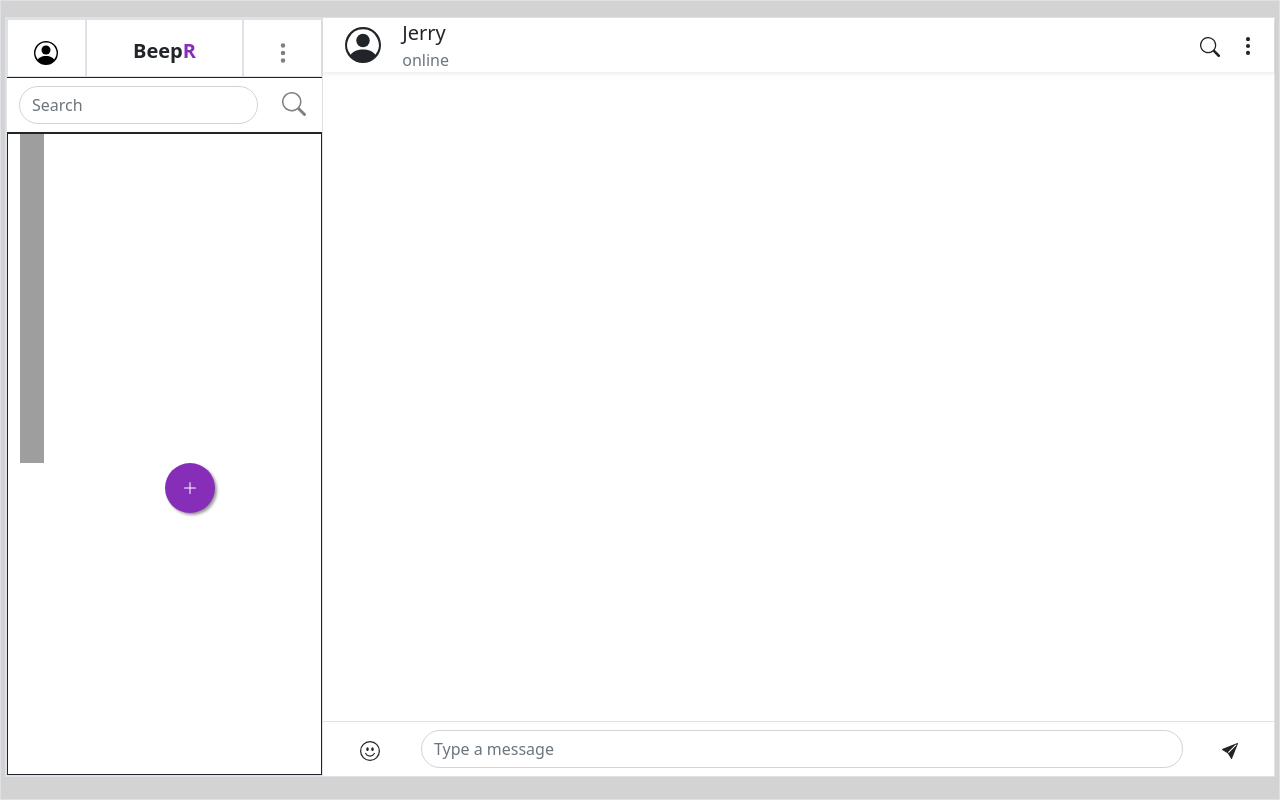
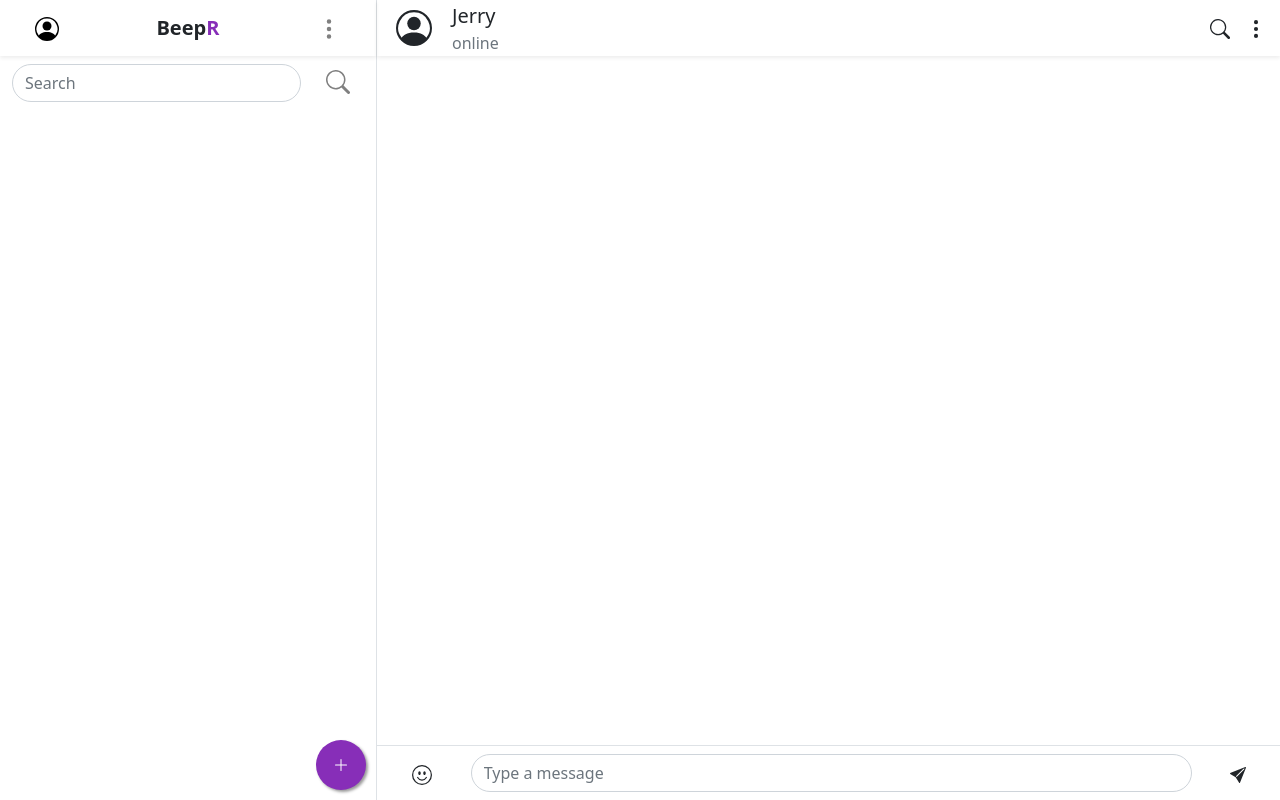
Before and after one commit to sirKay1010/Final_Project-Beepr, a Flask app: page /chat_page in a window 1280 px wide. Run offline with Flask 2, Linux system fonts and the light colour scheme; some libraries are stand-ins or nearby versions; grey boxes are pictures that could not be loaded.

Commit message:
addd final front-end touches to version 1 of chat_page.html

```diff
--- a/static/chat_page.css
+++ b/static/chat_page.css
@@ -64,23 +64,24 @@
     border-radius: 50%;
 }
 
+/* Left panel section */
+.left-panel-section {
+    display: flex;
+    flex-direction: column;
+    flex: 0.40;
+}
+
+.left-panel-chat-section {
+    flex: 1;
+    position: relative;
+    /* overflow-y: scroll; */
+}
 
 /* positioning for the add chat button */
-/* .float {
-    position: fixed;
-    width: 60px;
-    height: 60px;
-    bottom: 40px;
-    left: 400px;
-    background-color: #872eb8;
-    color: #872eb8;
-    border-radius: 50px;
-    text-align: center;
-    box-shadow: 2px 2px 3px #999;
-} */
-
 .float {
-    position: fixed;
+    position: absolute;
+    bottom: 10px;
+    right: 10px;
     width: 50px;
     height: 50px;
     background-color: #872eb8;
--- a/static/styles.css
+++ b/static/styles.css
@@ -6,23 +6,8 @@
 
 .app-body {
     background-color: #ffffff;
-    height: 95vh;
+    height: 100vh;
 }
-
-/* Left panel section */
-.left-panel-section {
-    display: flex;
-    flex-direction: column;
-    /* flex: 0.35; */
-}
-
-
-.left-panel-chat-section {
-    flex: 1;
-    position: relative;
-    overflow-y: scroll;
-}
-
 
 /* change all form focus color to match theme of the app */
 .form-control:focus {
--- a/templates/chat_page.html
+++ b/templates/chat_page.html
@@ -27,17 +27,17 @@ GENERAL TODO:
 <!-- NOTE: ALL the text in white and the borders is just to show the schematic, DELETE once no longer needed! -->
 
 <!-- Main Page Container -->
-<div class="container-fluid p-3 text-center border main-body">
+<div class="container-fluid text-center main-body">
     <!-- Row Containing Left Panel and Main Chat Sections-->
-    <div class="row border app-body">
+    <div class="row app-body">
 
         <!-- Left Panel Section -->
-        <div class="col-3 left-panel-section border">
+        <div class="col-3 left-panel-section border-end border-end-secondary">
             <!-- Profile/Logo/hamburger menu -->
-            <div class="row border-bottom border-dark">
+            <div class="row shadow-sm align-items-center" style="height: 3.5rem;">
 
                 <!-- Profile settings (DP)-->
-                <div class="col-lg-3 border pt-3 pb-2">
+                <div class="col-3">
                     <button class="reset-btn gray-hover-highlight-btn" type="button" data-bs-toggle="offcanvas"
                         data-bs-target="#profile_section" aria-controls="profile_section">
                         <span>
@@ -68,12 +68,12 @@ GENERAL TODO:
                 </div>
 
                 <!-- Logo section -->
-                <div class="col-lg-6 fs-5 fw-bolder border pt-3 pb-2">
+                <div class="col-6 fs-5 fw-bolder">
                     Beep<span style="color:#872eb8">R</span>
                 </div>
 
                 <!-- Vertical 3 dots Menu anchor -->
-                <div class="col-lg-3 border pt-3 pb-2">
+                <div class="col-3">
                     <div class="dropstart">
                         <button class="reset-btn gray-hover-highlight-btn" type="button" id="settings-dropdown"
                             data-bs-toggle="dropdown" aria-expanded="false">
@@ -97,7 +97,7 @@ GENERAL TODO:
                 </div>
             </div>
             <!-- Left Panel Search bar -->
-            <div class="row py-2 border-bottom border-dark">
+            <div class="row py-2">
                 <div class="container-fluid">
                     <div class="row">
                         <!-- <form class=""> -->
@@ -117,8 +117,8 @@ GENERAL TODO:
                 </div>
             </div>
             <!--Left Panel Friends Chat section -->
-            <div class="row left-panel-chat-section border border-dark">
-                <img src="https://avatars.dicebear.com/api/human/123.svg" style="width: 48px;">
+            <div class="row left-panel-chat-section">
+                <!-- <img src="https://avatars.dicebear.com/api/human/123.svg" style="width: 48px;"> -->
 
                 <!-- Left Panel New chat bubble setion -->
                 <!-- <div class="border border-dark"> -->
@@ -230,6 +230,7 @@ GENERAL TODO:
                                 <!-- <div class="mb-3">
                                     <input autocomplete="off" autofocus class="form-control mx-auto w-auto"
                                         id="phone_number" name="phone_number" placeholder="phone number" type="text">
+
                                     </div> -->
                                 <button class="submit-btn mx-auto my-1 w-auto btn text-white" type="submit">
                                     <!--btn btn-->
@@ -246,11 +247,11 @@ GENERAL TODO:
         </div>
 
         <!-- Main Chat section -->
-        <div class="col chat-section" style="position: relative">
+        <div class="col" style="position: relative">
             <!-- Top bar -->
-            <div class="row shadow-sm align-items-center">
+            <div class="row shadow-sm align-items-center" style="height: 3.5rem;">
                 <!-- Contact info section -->
-                <div class="col justify-content-center">
+                <div class="col">
                     <div class="row">
                         <!-- Profile settings -->
                         <div class="col-2 m-auto">
@@ -268,19 +269,24 @@ GENERAL TODO:
                         </div>
 
                         <div class="col">
+                            <!-- <div class="row border justify-content-start m-auto"> -->
                                 <div class="row fs-5">
                                     Jerry
+                                    <!-- <p class="text-start">Jerry</p> -->
                                 </div>
                                 <div class="row text-muted">
                                     online
+                                    <!-- <p class="text-start">online</p> -->
                                 </div>
+                            <!-- </div> -->
                         </div>
+
                     </div>
                 </div>
 
                 <!-- More options section -->
                 <div class="col">
-                    <div class="row m-auto align-items-center justify-content-end">
+                    <div class="row m-auto justify-content-end">
                         <!-- Search off-canvas -->
                         <div class="col-1">
                             <div class="row">
```
Lines whose indentation alone changed are shown as unchanged.
